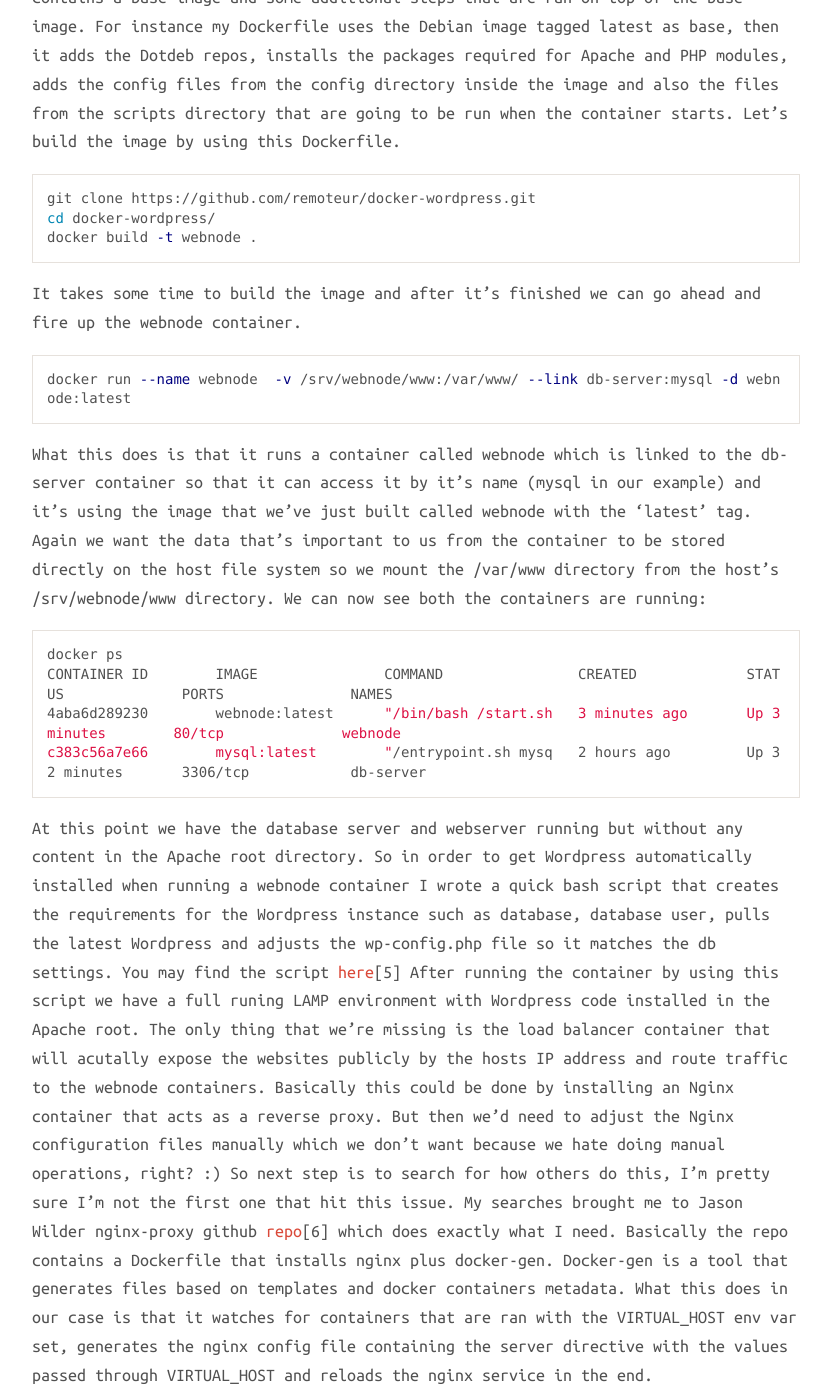
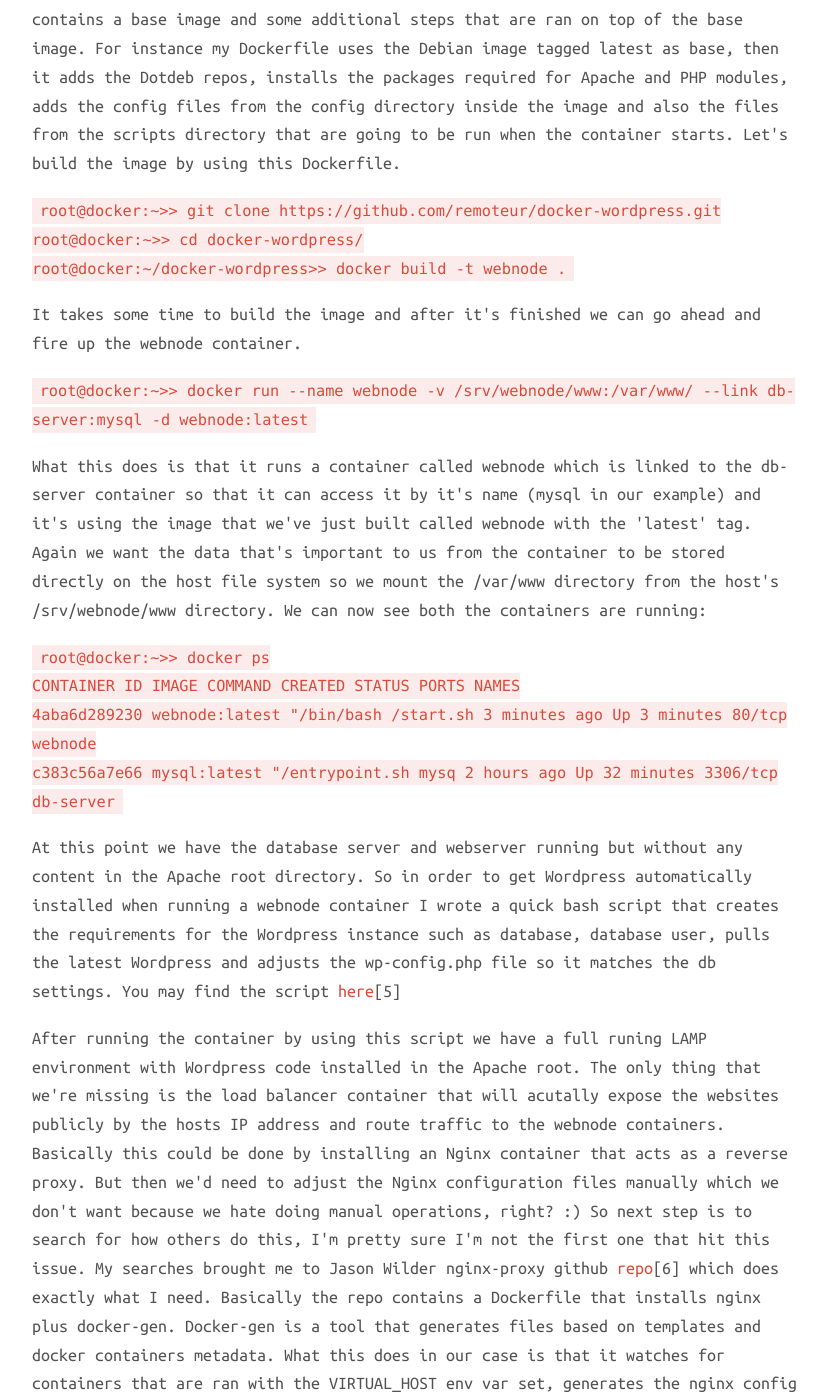
Before and after one commit to mcornea/mcornea.github.io, a Jekyll site: the page built from _posts/2015-04-05-getting-started-with-docker-and-the-wonders-of-opensource.markdown, in a window 1280 px wide and 1400 px high, scrolled down 2894 px. Shown: the whole window, without its empty margins (224-1055 px from the left). Built offline with Jekyll 4.4.1, drawn with Linux system fonts in a browser that asks for light colours; nearby versions of some CDN libraries; some of the changed text lies outside the part shown.

Commit message:
added post files

```diff
--- a/_posts/2015-04-05-getting-started-with-docker-and-the-wonders-of-opensource.markdown
+++ b/_posts/2015-04-05-getting-started-with-docker-and-the-wonders-of-opensource.markdown
@@ -1,113 +1,84 @@
 ---
 layout: post
+status: publish
+published: true
 title: Getting started with Docker and the wonders of Open Source
+author:
+  display_name: marius
+  login: marius
+  email: marius@remote-lab.net
+  url: http://remote-lab.net/
+author_login: marius
+author_email: marius@remote-lab.net
+author_url: http://remote-lab.net/
+wordpress_id: 300
+wordpress_url: https://remote-lab.net/?p=300
 date: '2015-04-05 22:07:40 +0000'
+date_gmt: '2015-04-05 20:07:40 +0000'
 categories:
+- Uncategorized
 - Linux
-- Containers
-- Blog
-permalink: getting-started-with-docker
+- Virtualization
+- Python
+tags: []
+comments: []
 ---
-
-As Docker has been a buzzword lately(last year or so) I though that I should give it a try and really do something with it besides reading articles about how great it is.
-
-___
-
-First thing that came to mind and most handy I guess is to build a LAMP stack environment for Wordpress sites. So how do I start? Well, let's take the LAMP environment and split it into components: we need a database to store data and a web server that can process the Wordpress PHP code. Based on this I decided to create a container for the MySQL database and a container for running Apache plus additional PHP modules. Then I would also like to run multiple Wordpress instances on the same server to make use of all the resources. In order to achieve isolation between the apps we can create separate containers for each WP instance, each with its own database on the MySQL server. Nevertheless since we want all the instances accessible by a single IP address, we also need a load balancer that routes traffic to the webserver containers according to the Host field in the HTTP header.
-Below is a diagram that better describes the flow:
-<a href="https://remote-lab.net/wp-content/uploads/2015/04/Containers-start-New-Page1.png"><img src="https://remote-lab.net/wp-content/uploads/2015/04/Containers-start-New-Page1.png" alt="Containers start - New Page" width="1167" height="657" class="aligncenter size-full wp-image-303" /></a>
-So, let's get started. I got a Fedora21 instance powered up and followed the documentation <a href="https://docs.docker.com/installation/fedora/">here</a>[1] to get Docker up and running. Once I got the docker environment ready I started searching for some examples that would quickly get me started with the apps that I needed. So I started with the MySQL server. A quick search on Google pointed me to the official MySQL <a href="https://registry.hub.docker.com/_/mysql/">repo</a>[2] on Docker Hub that contains pretty straight forward documentation on how to get a running MySQL container.
-
-Here's the command that I ran in order to get it running:
-
-{% highlight bash %}
-docker run --name db-server -v /srv/db-server/storage:/var/lib/mysql -e MYSQL_ROOT_PASSWORD=$(openssl rand -hex 10) -d mysql:latest
-{% endhighlight %}
-
-What this does is that it creates a container called db-server with the /var/lib/mysql directory mounted from the /srv/db-server/storage directory on the host file system, injecting the MYSQL_ROOT_PASSWORD(some random generated hex string) environment variable that will be used at database server initialization and it uses the image called mysql(pulled from Docker hub) with the tag latest to build from. I chose storing the mysql content to a directory accessible on the host because I am not familiar yet with the Docker images and file system and I would like to preserve the db data in case I mess up something with the containers. Now that we ran the command we should see the container running:
-
-{% highlight bash %}
-docker ps
-CONTAINER ID IMAGE 		COMMAND 		CREATED 	  STATUS  PORTS NAMES
-c383c56a7e66 mysql:latest	"/entrypoint.sh mysq   About an hour ago   Up 7 seconds        3306/tcp            db-server
-{% endhighlight %}
-
-We can see that the server is running and it's exposing the MySQL port 3306. You can check the container properties by running 'docker inspect db-server'. This should return a json containing all the container properties including the environment variables that were set at start, including the MySQL root password.
-We can actually check the current databases by running this dirty one liner:
-
-{% highlight bash %}
-docker exec db-server mysql -uroot -p`docker inspect --format '{{ .Config.Env }}' db-server | awk {'print $1'} | awk -F '=' {'print $2'}` -e 'show databases'
-Database
-information_schema
-domain
-mysql
-performance_schema
-{% endhighlight %}
-
-So now that we have the DB server ready we can proceed further with creating the Apache webserver. First thing before reinventing the wheel is to search if others already created the wheel. As expected I found John Finks docker-wordpress repo <a href="https://github.com/jbfink/docker-wordpress.git">here</a>[3] where he covers a full LAMP stack, including Wordpress container. I didn't need all that for my webserver containers but it was a great starting point for me. So I forked it, did some changes and it resulted in the following <a href="https://github.com/remoteur/docker-wordpress.git">repo</a>. Let's take a look at what's inside the repo. We have a Dockerfile and 2 directories: configs and scripts. The 2 directories actually contain files that are called in the Dockerfile. What is this Dockerfile? It's the file used for building Docker images. Usually it contains a base image and some additional steps that are ran on top of the base image. For instance my Dockerfile uses the Debian image tagged latest as base, then it adds the Dotdeb repos, installs the packages required for Apache and PHP modules, adds the config files from the config directory inside the image and also the files from the scripts directory that are going to be run when the container starts. Let's build the image by using this Dockerfile.
-
-{% highlight bash %}
-git clone https://github.com/remoteur/docker-wordpress.git
-cd docker-wordpress/
-docker build -t webnode .
-{% endhighlight %}
-
-It takes some time to build the image and after it's finished we can go ahead and fire up the webnode container.
-
-{% highlight bash %}
-docker run --name webnode  -v /srv/webnode/www:/var/www/ --link db-server:mysql -d webnode:latest
-{% endhighlight %}
-
-What this does is that it runs a container called webnode which is linked to the db-server container so that it can access it by it's name (mysql in our example) and it's using the image that we've just built called webnode with the 'latest' tag. Again we want the data that's important to us from the container to be stored directly on the host file system so we mount the /var/www directory from the host's /srv/webnode/www directory. We can now see both the containers are running:
-
-{% highlight bash %}
-docker ps
-CONTAINER ID        IMAGE               COMMAND                CREATED             STATUS              PORTS               NAMES
-4aba6d289230        webnode:latest      "/bin/bash /start.sh   3 minutes ago       Up 3 minutes        80/tcp              webnode
-c383c56a7e66        mysql:latest        "/entrypoint.sh mysq   2 hours ago         Up 32 minutes       3306/tcp            db-server
-{% endhighlight %}
-
-At this point we have the database server and webserver running but without any content in the Apache root directory. So in order to get Wordpress automatically installed when running a webnode container I wrote a quick bash script that creates the requirements for the Wordpress instance such as database, database user, pulls the latest Wordpress  and adjusts the wp-config.php file so it matches the db settings. You may find the script <a href="https://gist.github.com/remoteur/6b12ce450d0005acc287">here</a>[5]
-After running the container by using this script we have a full runing LAMP environment with Wordpress code installed in the Apache root. The only thing that we're missing is the load balancer container that will acutally expose the websites publicly by the hosts IP address and route traffic to the webnode containers. Basically this could be done by installing an Nginx container that acts as a reverse proxy. But then we'd need to adjust the Nginx configuration files manually which we don't want because we hate doing manual operations, right? :) So next step is to search for how others do this, I'm pretty sure I'm not the first one that hit this issue. My searches brought me to Jason Wilder nginx-proxy github <a href="https://github.com/jwilder/nginx-proxy.git">repo</a>[6] which does exactly what I need. Basically the repo contains a Dockerfile that installs nginx plus docker-gen. Docker-gen is a tool that generates files based on templates and docker containers metadata. What this does in our case is that it watches for containers that are ran with the VIRTUAL_HOST env var set, generates the nginx config file containing the server directive with the values passed through VIRTUAL_HOST and reloads the nginx service in the end.
-
-That's pretty awesome so let's start it:
-
-{% highlight bash %}
-docker run --name loadbalancer -d -p 80:80 -v /var/run/docker.sock:/tmp/docker.sock jwilder/nginx-proxy
-{% endhighlight %}
-
-The command runs a container called loadbalancer with it's port 80 translated to the host's port 80(listening on all interfaces), the Docker socket file on the host(/var/run/docker.sock) is accessible inside the container by /tmp/docker.sock and it's using the jwilder/nginx-proxy image to run from. We should now be able to create a new webnode container and access it via the the hosts IP address on port 80.
-Let's give it a try and see if it works:
-
-{% highlight bash %}
-bash create_wordpress
-Enter wordress domain:
-domain.com
-Creating container web root in /srv/webnode/webnode-domain.com/www
-Downloading Wordpress to webnode-domain.com
-Creating Wordpress database
-Adjusting wp-config.php
-Adjusting permissions for www-data
-c9f7ebb1935f60c293d6feddfb436321afb9b5d1b57800da62d77d49a292dbdb
-root@docker:~>> docker ps
-CONTAINER ID        IMAGE                        COMMAND                CREATED             STATUS              PORTS                         NAMES
-c9f7ebb1935f        webnode:latest               "/bin/bash /start.sh   34 seconds ago      Up 31 seconds       80/tcp                        webnode-domain.com
-812324707acd        jwilder/nginx-proxy:latest   "forego start -r"      8 minutes ago       Up 8 minutes        443/tcp, 0.0.0.0:80->80/tcp   loadbalancer
-4aba6d289230        webnode:latest               "/bin/bash /start.sh   39 minutes ago      Up 39 minutes       80/tcp                        webnode
-c383c56a7e66        mysql:latest                 "/entrypoint.sh mysq   2 hours ago         Up About an hour    3306/tcp                      db-server
-{% endhighlight %}
-
-And the result:
-
-<a href="https://remote-lab.net/wp-content/uploads/2015/04/Screenshot-from-2015-04-05-212408.png"><img src="https://remote-lab.net/wp-content/uploads/2015/04/Screenshot-from-2015-04-05-212408.png" alt="Screenshot from 2015-04-05 21:24:08" width="1430" height="847" class="aligncenter size-full wp-image-304" /></a>
-
-That's pretty awesome given the fact that I was able to do this in a couple of hours on a lazy Sunday. I'm pretty sure Docker has its caveats (building images takes such a long time) but it's amazing how fast you can achieve this kind of automation and get familiar with the technology. Long live the Open Source community! :)
-
-{% highlight bash %}
-[1] https://docs.docker.com/installation/fedora/
-[2] https://registry.hub.docker.com/_/mysql/
-[3] https://github.com/jbfink/docker-wordpress.git
-[4] https://github.com/remoteur/docker-wordpress.git
-[5] https://gist.github.com/remoteur/6b12ce450d0005acc287
-[6] https://github.com/jwilder/nginx-proxy.git
-{% endhighlight %}
+<p>As Docker has been a buzzword lately(last year or so) I though that I should give it a try and really do something with it besides reading articles about how great it is. First thing that came to mind and most handy I guess is to build a LAMP stack environment for Wordpress sites. So how do I start? Well, let's take the LAMP environment and split it into components: we need a database to store data and a web server that can process the Wordpress PHP code. Based on this I decided to create a container for the MySQL database and a container for running Apache plus additional PHP modules. Then I would also like to run multiple Wordpress instances on the same server to make use of all the resources. In order to achieve isolation between the apps we can create separate containers for each WP instance, each with its own database on the MySQL server. Nevertheless since we want all the instances accessible by a single IP address, we also need a load balancer that routes traffic to the webserver containers according to the Host field in the HTTP header. </p>
+<p>Below is a diagram that better describes the flow:<br />
+<a href="https://remote-lab.net/wp-content/uploads/2015/04/Containers-start-New-Page1.png"><img src="https://remote-lab.net/wp-content/uploads/2015/04/Containers-start-New-Page1.png" alt="Containers start - New Page" width="1167" height="657" class="aligncenter size-full wp-image-303" /></a></p>
+<p>So, let's get started. I got a Fedora21 instance powered up and followed the documentation <a href="https://docs.docker.com/installation/fedora/">here</a>[1] to get Docker up and running. Once I got the docker environment ready I started searching for some examples that would quickly get me started with the apps that I needed. So I started with the MySQL server. A quick search on Google pointed me to the official MySQL <a href="https://registry.hub.docker.com/_/mysql/">repo</a>[2] on Docker Hub that contains pretty straight forward documentation on how to get a running MySQL container. </p>
+<p>Here's the command that I ran in order to get it running:<br />
+<code lang="python[notools]"><br />
+docker run --name db-server -v /srv/db-server/storage:/var/lib/mysql -e MYSQL_ROOT_PASSWORD=$(openssl rand -hex 10) -d mysql:latest<br />
+</code></p>
+<p>What this does is that it creates a container called db-server with the /var/lib/mysql directory mounted from the /srv/db-server/storage directory on the host file system, injecting the MYSQL_ROOT_PASSWORD(some random generated hex string) environment variable that will be used at database server initialization and it uses the image called mysql(pulled from Docker hub) with the tag latest to build from. I chose storing the mysql content to a directory accessible on the host because I am not familiar yet with the Docker images and file system and I would like to preserve the db data in case I mess up something with the containers. Now that we ran the command we should see the container running:</p>
+<p><code lang="python[notools]">root@docker:~>> docker ps<br />
+CONTAINER ID        IMAGE               COMMAND                CREATED             STATUS              PORTS               NAMES<br />
+c383c56a7e66        mysql:latest        "/entrypoint.sh mysq   About an hour ago   Up 7 seconds        3306/tcp            db-server</code>         </p>
+<p>We can see that the server is running and it's exposing the MySQL port 3306. You can check the container properties by running 'docker inspect db-server'. This should return a json containing all the container properties including the environment variables that were set at start, including the MySQL root password. </p>
+<p>We can actually check the current databases by running this dirty one liner:<br />
+<code lang="python[notools]">root@docker:~>> docker exec db-server mysql -uroot -p`docker inspect --format '{{ .Config.Env }}' db-server | awk {'print $1'} | awk -F '=' {'print $2'}` -e 'show databases'<br />
+Database<br />
+information_schema<br />
+domain<br />
+mysql<br />
+performance_schema</code></p>
+<p>So now that we have the DB server ready we can proceed further with creating the Apache webserver. First thing before reinventing the wheel is to search if others already created the wheel. As expected I found John Finks docker-wordpress repo <a href="https://github.com/jbfink/docker-wordpress.git">here</a>[3] where he covers a full LAMP stack, including Wordpress container. I didn't need all that for my webserver containers but it was a great starting point for me. So I forked it, did some changes and it resulted in the following <a href="https://github.com/remoteur/docker-wordpress.git">repo</a>. Let's take a look at what's inside the repo. We have a Dockerfile and 2 directories: configs and scripts. The 2 directories actually contain files that are called in the Dockerfile. What is this Dockerfile? It's the file used for building Docker images. Usually it contains a base image and some additional steps that are ran on top of the base image. For instance my Dockerfile uses the Debian image tagged latest as base, then it adds the Dotdeb repos, installs the packages required for Apache and PHP modules, adds the config files from the config directory inside the image and also the files from the scripts directory that are going to be run when the container starts. Let's build the image by using this Dockerfile. </p>
+<p><code lang="python[notools]">root@docker:~>> git clone https://github.com/remoteur/docker-wordpress.git<br />
+root@docker:~>> cd docker-wordpress/<br />
+root@docker:~/docker-wordpress>> docker build -t webnode .</code></p>
+<p>It takes some time to build the image and after it's finished we can go ahead and fire up the webnode container. </p>
+<p><code lang="python[notools]">root@docker:~>> docker run --name webnode  -v /srv/webnode/www:/var/www/ --link db-server:mysql -d webnode:latest</code></p>
+<p>What this does is that it runs a container called webnode which is linked to the db-server container so that it can access it by it's name (mysql in our example) and it's using the image that we've just built called webnode with the 'latest' tag. Again we want the data that's important to us from the container to be stored directly on the host file system so we mount the /var/www directory from the host's /srv/webnode/www directory. We can now see both the containers are running:</p>
+<p><code lang="python[notools]">root@docker:~>> docker ps<br />
+CONTAINER ID        IMAGE               COMMAND                CREATED             STATUS              PORTS               NAMES<br />
+4aba6d289230        webnode:latest      "/bin/bash /start.sh   3 minutes ago       Up 3 minutes        80/tcp              webnode<br />
+c383c56a7e66        mysql:latest        "/entrypoint.sh mysq   2 hours ago         Up 32 minutes       3306/tcp            db-server  </code>         </p>
+<p>At this point we have the database server and webserver running but without any content in the Apache root directory. So in order to get Wordpress automatically installed when running a webnode container I wrote a quick bash script that creates the requirements for the Wordpress instance such as database, database user, pulls the latest Wordpress  and adjusts the wp-config.php file so it matches the db settings. You may find the script <a href="https://gist.github.com/remoteur/6b12ce450d0005acc287">here</a>[5]</p>
+<p>After running the container by using this script we have a full runing LAMP environment with Wordpress code installed in the Apache root. The only thing that we're missing is the load balancer container that will acutally expose the websites publicly by the hosts IP address and route traffic to the webnode containers. Basically this could be done by installing an Nginx container that acts as a reverse proxy. But then we'd need to adjust the Nginx configuration files manually which we don't want because we hate doing manual operations, right? :) So next step is to search for how others do this, I'm pretty sure I'm not the first one that hit this issue. My searches brought me to Jason Wilder nginx-proxy github <a href="https://github.com/jwilder/nginx-proxy.git">repo</a>[6] which does exactly what I need. Basically the repo contains a Dockerfile that installs nginx plus docker-gen. Docker-gen is a tool that generates files based on templates and docker containers metadata. What this does in our case is that it watches for containers that are ran with the VIRTUAL_HOST env var set, generates the nginx config file containing the server directive with the values passed through VIRTUAL_HOST and reloads the nginx service in the end. That's pretty awesome so let's start it:</p>
+<p><code lang="python[notools]">root@docker:~>> docker run --name loadbalancer -d -p 80:80 -v /var/run/docker.sock:/tmp/docker.sock jwilder/nginx-proxy</code></p>
+<p>The command runs a container called loadbalancer with it's port 80 translated to the host's port 80(listening on all interfaces), the Docker socket file on the host(/var/run/docker.sock) is accessible inside the container by /tmp/docker.sock and it's using the jwilder/nginx-proxy image to run from. We should now be able to create a new webnode container and access it via the the hosts IP address on port 80. Let's give it a try and see if it works:</p>
+<p><code lang="python[notools]">root@docker:~>> bash create_wordpress<br />
+Enter wordress domain:<br />
+domain.com<br />
+Creating container web root in /srv/webnode/webnode-domain.com/www<br />
+Downloading Wordpress to webnode-domain.com<br />
+Creating Wordpress database<br />
+Adjusting wp-config.php<br />
+Adjusting permissions for www-data<br />
+c9f7ebb1935f60c293d6feddfb436321afb9b5d1b57800da62d77d49a292dbdb</p>
+<p>root@docker:~>> docker ps<br />
+CONTAINER ID        IMAGE                        COMMAND                CREATED             STATUS              PORTS                         NAMES<br />
+c9f7ebb1935f        webnode:latest               "/bin/bash /start.sh   34 seconds ago      Up 31 seconds       80/tcp                        webnode-domain.com<br />
+812324707acd        jwilder/nginx-proxy:latest   "forego start -r"      8 minutes ago       Up 8 minutes        443/tcp, 0.0.0.0:80->80/tcp   loadbalancer<br />
+4aba6d289230        webnode:latest               "/bin/bash /start.sh   39 minutes ago      Up 39 minutes       80/tcp                        webnode<br />
+c383c56a7e66        mysql:latest                 "/entrypoint.sh mysq   2 hours ago         Up About an hour    3306/tcp                      db-server            </code></p>
+<p>And the result:<br />
+<a href="https://remote-lab.net/wp-content/uploads/2015/04/Screenshot-from-2015-04-05-212408.png"><img src="https://remote-lab.net/wp-content/uploads/2015/04/Screenshot-from-2015-04-05-212408.png" alt="Screenshot from 2015-04-05 21:24:08" width="1430" height="847" class="aligncenter size-full wp-image-304" /></a></p>
+<p>That's pretty awesome given the fact that I was able to do this in a couple of hours on a lazy Sunday. I'm pretty sure Docker has its caveats (building images takes such a long time) but it's amazing how fast you can achieve this kind of automation and get familiar with the technology. Long live the Open Source community! :)</p>
+<p><code lang="python[notools]">[1] https://docs.docker.com/installation/fedora/<br />
+[2] https://registry.hub.docker.com/_/mysql/<br />
+[3] https://github.com/jbfink/docker-wordpress.git<br />
+[4] https://github.com/remoteur/docker-wordpress.git<br />
+[5] https://gist.github.com/remoteur/6b12ce450d0005acc287<br />
+[6] https://github.com/jwilder/nginx-proxy.git</code></p>
```
Also changed, not shown: 6 other files.
